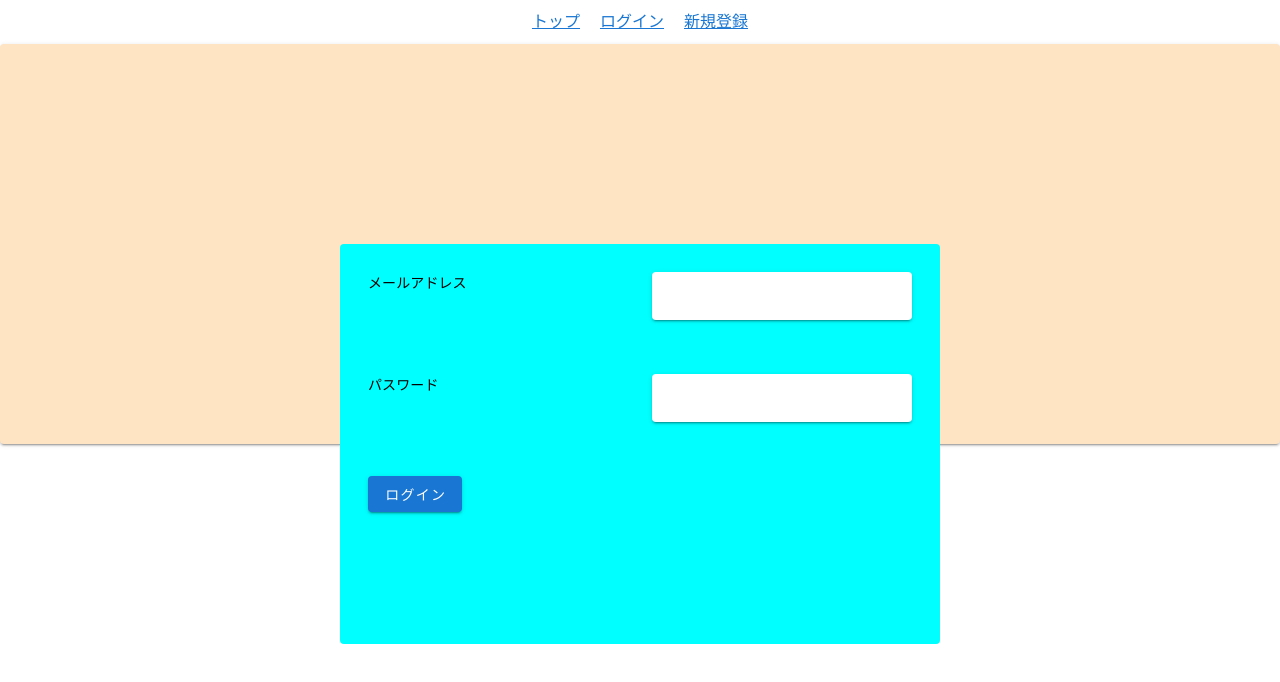
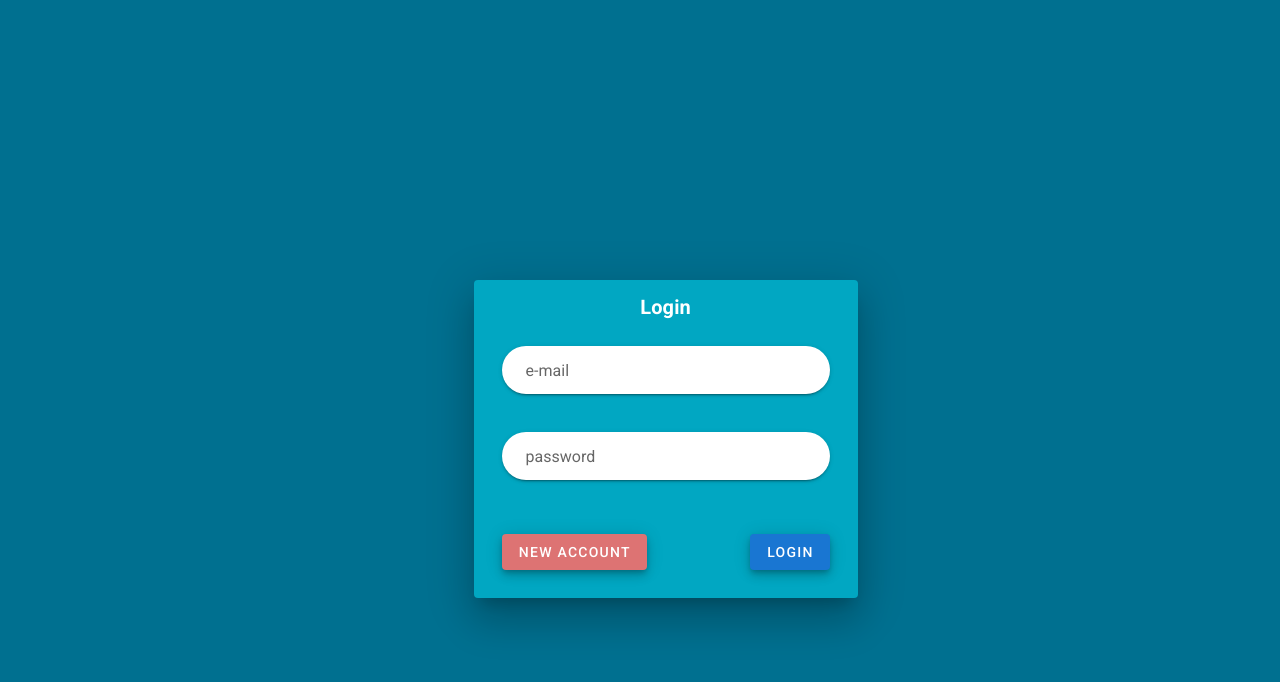
Before and after one commit to devshark0814/vue_fire, a Vue app in the folder app/vue_fire/: page /login in a window 1280 px wide. Shown: the top 682 px of the page. Built offline with nearby package versions, Linux system fonts and the light colour scheme.

Commit message:
デザイン修正

```diff
--- a/app/vue_fire/src/App.vue
+++ b/app/vue_fire/src/App.vue
@@ -1,15 +1,6 @@
 <template>
-    <v-app>
-    <div>
-        <header class="header">
-            <router-link to="/" class="header--link">トップ</router-link>
-            <router-link to="/about" class="header--link" v-if="isLoggedIn">詳細</router-link>
-            <router-link to="/login" class="header--link" v-if="!isLoggedIn">ログイン</router-link>
-            <router-link to="/register" class="header--link" v-if="!isLoggedIn">新規登録</router-link
-            >
-        </header>
+    <v-app style="background-color:#007090">
         <router-view></router-view>
-    </div>
     </v-app>
 </template>
 <script>
--- a/app/vue_fire/src/pages/Home/Home.vue
+++ b/app/vue_fire/src/pages/Home/Home.vue
@@ -1,11 +1,31 @@
 <template>
-    <v-container>
-        <v-row>
-            <v-col>
-                <v-text-field
-                    label="Regular"
-                ></v-text-field>
-            </v-col>
-        </v-row>
-    </v-container>
+    <v-app>
+        <v-navigation-drawer app v-model="drawer" class="navi">
+        </v-navigation-drawer>
+
+        <v-app-bar app style="background-color: #007090;">
+            <v-app-bar-nav-icon class="white--text" @click.stop="drawer = !drawer">
+            </v-app-bar-nav-icon>
+        </v-app-bar>
+
+        <v-main style="background-color: #e6fbff;">
+            <v-container fluid>
+                <router-view :key="$route.path"/>
+            </v-container>
+        </v-main>
+    </v-app>
 </template>
+<script>
+export default {
+    data() {
+        return{
+            drawer: true,
+        }
+    },
+};
+</script>
+<style>
+.navi {
+    background: linear-gradient(to bottom, rgba(2,0,36,1) 0%, rgba(0,112,144,0.9192051820728291) 33%, rgba(255,255,255,1) 98%) !important;
+}
+</style>
--- a/app/vue_fire/src/pages/Login/Login.js
+++ b/app/vue_fire/src/pages/Login/Login.js
@@ -26,6 +26,9 @@ export default {
                 });
             this.email = "";
             this.password = "";
+        },
+        toNewAccountPage() {
+            this.$router.push('/register');
         }
     }
 };
--- a/app/vue_fire/src/pages/Login/Login.vue
+++ b/app/vue_fire/src/pages/Login/Login.vue
@@ -1,55 +1,55 @@
 <template>
-    <v-card class="login_card">
-        <v-card-text class="login_card_text">
+    <div class="login_card">
+        <v-card style="background-color:#01A7C2" :elevation="24">
+            <v-card-subtitle class="login_card_title">Login</v-card-subtitle>
+            <v-card-text>
                 <v-container>
-                <v-row>
-                    <v-col>
-                        <span class="black--text">メールアドレス</span>
-                    </v-col>
+                    <v-row dense>
                         <v-col>
                             <v-text-field
                                 solo
+                                rounded
                                 v-model="email"
+                                label="e-mail"
+                            />
+                        </v-col>
+                    </v-row>
+                    <v-row dense>
+                        <v-col>
+                            <v-text-field
+                                solo
+                                rounded
+                                v-model="password"
+                                label="password"
                             />
                         </v-col>
                     </v-row>
                     <v-row>
                         <v-col>
-                        <span class="black--text">パスワード</span>
+                            <v-btn color="#DD7373" class="white--text" @click="toNewAccountPage" :elevation="6">New Account</v-btn>
                         </v-col>
-                    <v-col>
-                        <v-text-field
-                            solo
-                            v-model="password"
-                        />
-                    </v-col>
-                </v-row>
-                <v-row>
-                    <v-col>
-                        <v-btn color="primary" @click="login">ログイン</v-btn>
+                        <v-spacer />
+                        <v-col style="text-align: right;">
+                            <v-btn color="primary" @click="login" :elevation="6">Login</v-btn>
                         </v-col>
                     </v-row>
                 </v-container>
             </v-card-text>
         </v-card>
+    </div>
 </template>
 <script src="./Login.js"></script>
 <style>
 .login_card {
-        margin: 0 !important;
-        padding: 0 !important;
-        position: relative !important;
-        min-width: 600px !important;
-        min-height: 400px !important;
-        background-color: bisque !important;
+    width: 30% !important;
+    left: 37% !important;
+    top: 35% !important;
+    position: absolute !important;
 }
-    .login_card_text {
-        margin: -200px 0 0 -300px !important;
-        position: absolute !important;
-        top: 100% !important;
-        left: 50% !important;
-        width: 600px !important;
-        height: 400px !important;
-        background-color: aqua !important;
+.login_card_title{
+    text-align: center !important;
+    color: white !important;
+    font-weight: bold !important;
+    font-size: 20px !important;
 }
 </style>
--- a/app/vue_fire/src/pages/Register/Register.js
+++ b/app/vue_fire/src/pages/Register/Register.js
@@ -22,6 +22,9 @@ export default {
                 });
             this.email = "";
             this.password = "";
+        },
+        toLoginPage() {
+            this.$router.push('/login');
         }
     }
 };
--- a/app/vue_fire/src/pages/Register/Register.vue
+++ b/app/vue_fire/src/pages/Register/Register.vue
@@ -1,19 +1,41 @@
 <template>
-    <div class="container">
-        <h2>新規登録</h2>
-        <form class="login-form">
-            <div class="input-group">
-                <label for="email">メールアドレス</label>
-                <input type="email" id="email" v-model="email" />
-            </div>
-            <div class="input-group">
-                <label for="password">パスワード</label>
-                <input type="password" id="password" v-model="password" />
-            </div>
-            <div class="input-group">
-                <button type="button" @click="register">新規登録</button>
-            </div>
-        </form>
+    <div class="login_card">
+        <v-card style="background-color:#01A7C2" :elevation="24">
+            <v-card-subtitle class="login_card_title">New Account Regist</v-card-subtitle>
+            <v-card-text>
+                <v-container>
+                    <v-row dense>
+                        <v-col>
+                            <v-text-field
+                                solo
+                                rounded
+                                v-model="email"
+                                label="e-mail"
+                            />
+                        </v-col>
+                    </v-row>
+                    <v-row dense>
+                        <v-col>
+                            <v-text-field
+                                solo
+                                rounded
+                                v-model="password"
+                                label="password"
+                            />
+                        </v-col>
+                    </v-row>
+                    <v-row>
+                        <v-col>
+                            <v-btn color="#DD7373" class="white--text" @click="toLoginPage" :elevation="6">Back Login</v-btn>
+                        </v-col>
+                        <v-spacer />
+                        <v-col style="text-align: right;">
+                            <v-btn color="primary" @click="register" :elevation="6">Regist</v-btn>
+                        </v-col>
+                    </v-row>
+                </v-container>
+            </v-card-text>
+        </v-card>
     </div>
 </template>
 <script src="./Register.js"></script>
```
Lines whose indentation alone changed are shown as unchanged.
